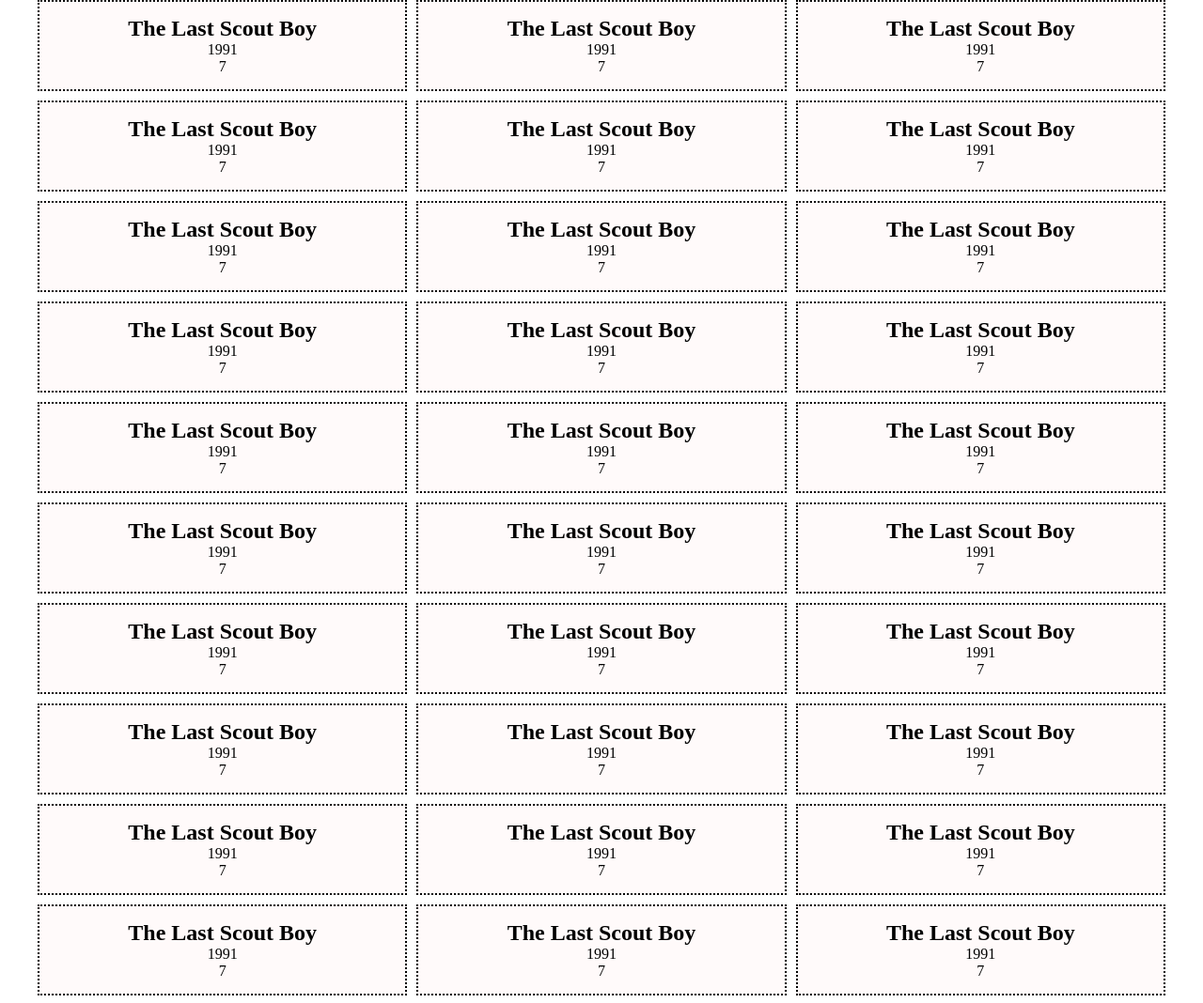
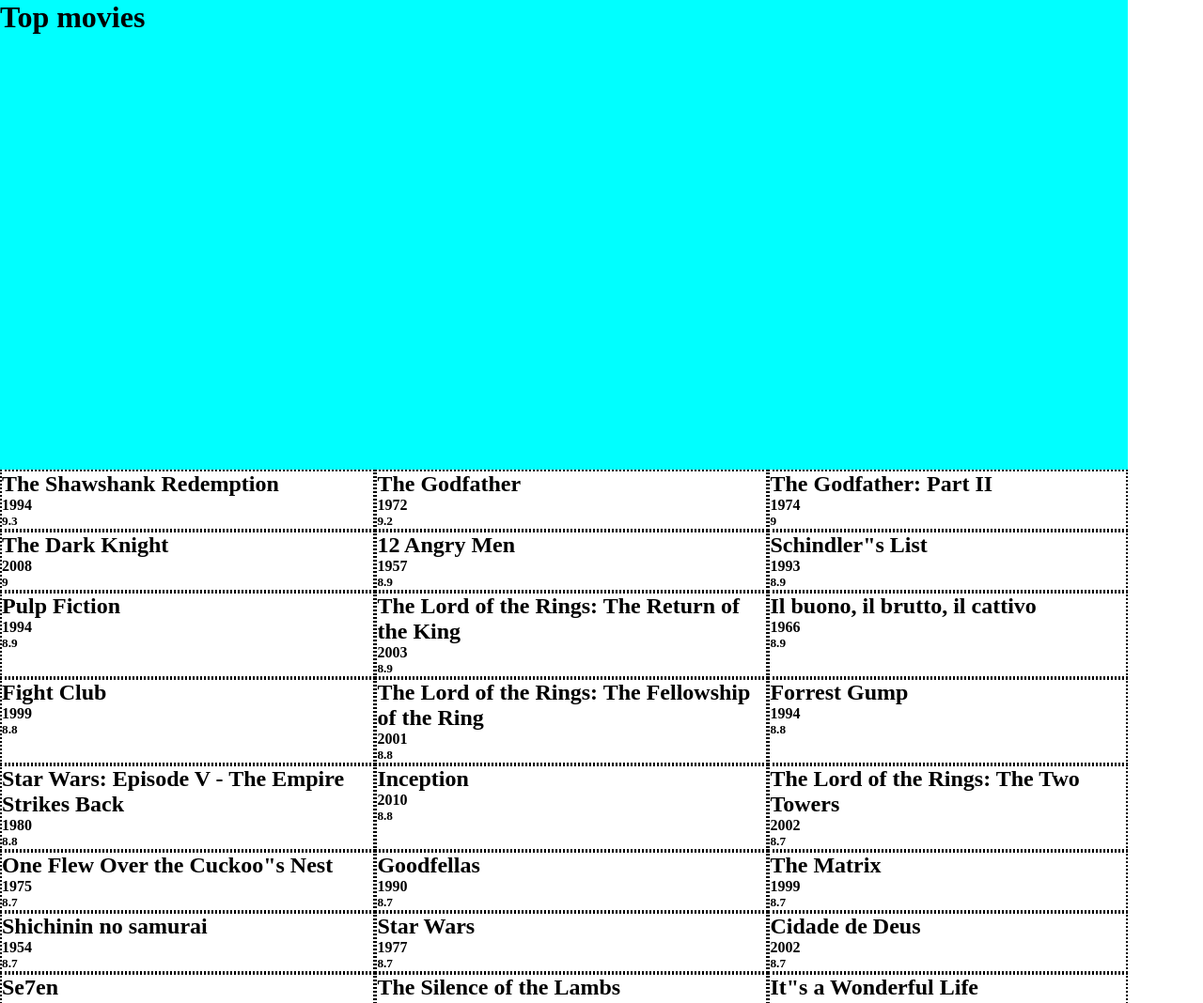
Before and after one commit to GogoMogo1989/w5-practice, a plain HTML site: page frontend/index.html in a window 1280 px wide. Shown: the top 1068 px of the page at 94% size. Drawn offline with Linux system fonts and the light colour scheme.

Commit message:
Messing around!
Co-authored-by: Kinga Kohari <kingakohari@users.noreply.github.com>
Co-authored-by: Adorjan Sapi <AdySapi@users.noreply.github.com>
Co-authored-by: GogoMogo1989 <GogoMogo1989@users.noreply.github.com>

```diff
--- a/frontend/index.html
+++ b/frontend/index.html
@@ -10,6 +10,9 @@
 	<script src="script.js"></script>
 </head>
 <body>
-	<div id="root"></div>
+	<div id="root">
+		<h1 class="top">Top movies</h1>
+		<div class="main"></div>
+	</div>
 </body>
 </html>
--- a/frontend/script.js
+++ b/frontend/script.js
@@ -1,45 +1,19 @@
-// window.addEventListener("load", function(){
-//     console.log("My first function!")
-// })
+function loadEvent(){
 
-function loadEvent() {
-    console.log("My second function!");
     let rootElement = document.getElementById("root")
-
-    // let card = function(movieReceived){
-    // return `
-    //     <div class="card">
-    //          <h2>${movieReceived.title}</h2>
-    //          <div class="time">${movieReceived.year}</div>
-    //          <div class="rate">${movieReceived.rate}</div>
-    //      </div>
-    //  `}
 
     let card2 = function(title, year, rate){
         return `
         <div class="card">
             <h2>${title}</h2>
-            <div class="time">${year}</div>
-            <div class="rate">${rate}</div>
+            <h4>${year}</h4>
+            <h5>${rate}</h5>
         </div>
-    `}
-
-    // for (const movieSend of movies) {
-    // rootElement.insertAdjacentHTML("beforeend", card2(movieSend));
-    // }
-
-    let anotherFavouriteMovie = {
-    "title": "The Last Scout Boy",
-    "year": 1991,
-    "rate": 7.0,
+        `;
     }
 
-    rootElement.insertAdjacentHTML("beforeend", card2(anotherFavouriteMovie.title, anotherFavouriteMovie.year, anotherFavouriteMovie.rate));
-
     for (const movieSend of movies) {
-        rootElement.insertAdjacentHTML("beforeend",  card2(anotherFavouriteMovie.title, anotherFavouriteMovie.year, anotherFavouriteMovie.rate));
+        rootElement.insertAdjacentHTML("beforeend", card2(movieSend.title, movieSend.year, movieSend.rate))
     }
-    console.log(movies)
 }
-
 window.addEventListener("load", loadEvent);
--- a/frontend/style.css
+++ b/frontend/style.css
@@ -32,19 +32,45 @@
   }
 
 #root{
-  display: flex;
+  display: grid;
+  grid-template-rows: 500px;
+  grid-template-columns: auto auto auto;
+  grid-template-areas:
+    "head head head"
+    "main main main";
+  width: 100%;
+  max-width: 1200px;
+  justify-content: center;
+  align-content: center;
+  /* display: flex;
   flex-wrap: wrap;
   width: 100%;
   max-width: 1200px;
   margin: 0 auto;
-  gap: 10px;
+  gap: 10px; */
 }
 
+
+.top {
+  background-color: aqua;
+  }
+
+#root > .top {
+  grid-area: head;
+}
+
+#root > .main {
+  grid-area: main;
+}
+
+
 .card {
-  flex-grow: 1;
+  grid-template-rows: auto;
+  border: 2px dotted black;
+  /* flex-grow: 1;
   flex-basis: 25%;
-  border: 2px dotted black;
+
   text-align: center;
   background-color: snow;
-  padding: 15px;
+  padding: 15px; */
 }
```
